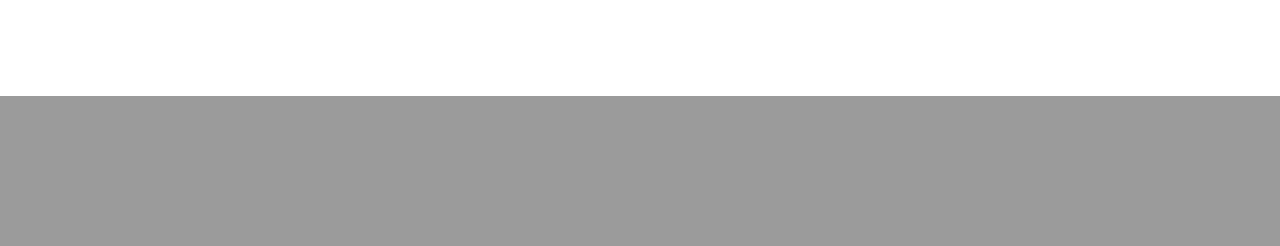
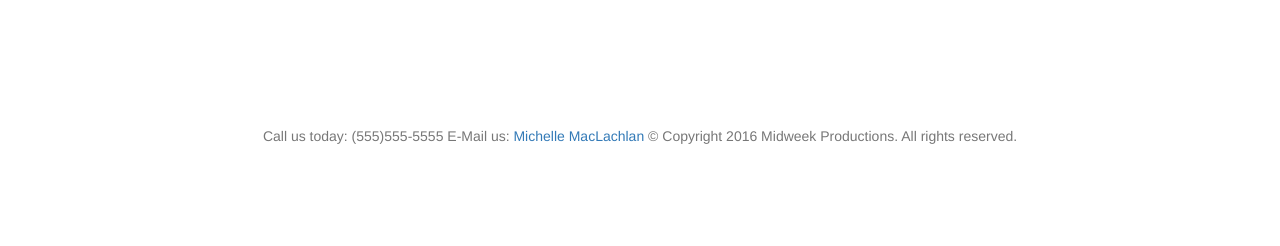
Before and after one commit to djmaclachlan/my-project, a PHP site: page / in a window 1280 px wide. Shown: the part 799-1045 px from the top of the page. Before the commit the page ends 895 px from the top, so only its background shows below. Run offline with PHP 8.4, Linux system fonts and the light colour scheme.

Commit message:
Add files via upload

```diff
--- a/aboutus.html
+++ b/aboutus.html
@@ -133,6 +133,7 @@
     </div>
     </div><!-- End container div -->
 <!-- Sticky Footer Block -->
+<div class="push"><!-- Placeholder div for space seperation --></div>
 <footer class ="footer">
     <p class="text-muted">Call us today: (555)555-5555 E-Mail us: <a href="mailto:m.maclachlan@gmail.com">Michelle MacLachlan</a> &copy Copyright 2016 Midweek Productions.  All rights reserved.</p>
 
--- a/index.html
+++ b/index.html
@@ -143,7 +143,7 @@
         </div>
         </div>
     <!-- End Review Carousel Block -->
-
+<div class="push"><!-- Placeholder div for space seperation --></div>
 <footer class ="footer">
     <p class="text-muted">Call us today: (555)555-5555 E-Mail us: <a href="mailto:m.maclachlan@gmail.com">Michelle MacLachlan</a> &copy Copyright 2016 Midweek Productions.  All rights reserved.</p>
 
--- a/styles.css
+++ b/styles.css
@@ -18,13 +18,14 @@ html, body{
     font-size:1.8em;
 }
 footer {
-    position: absolute;
+    position: static;
     left: 0;
     bottom: 0;
     height: 100px;
     width: 100%;
     background-color: white;
     text-align: center;
+    margin-top
 }
 #myCarousel{
     margin-bottom:100px;
@@ -45,3 +46,7 @@ footer {
 .page-header{
     text-align:center;
 }
+.push{
+    height: 50px;
+    width: 100%;
+}
```
